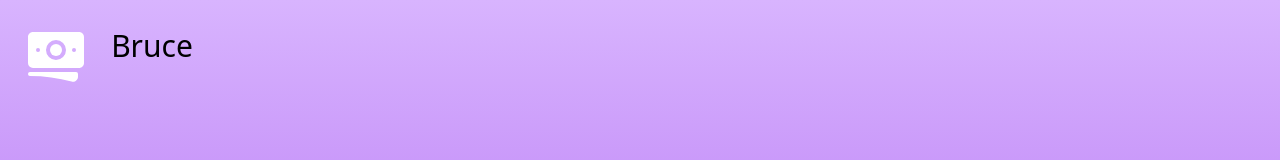
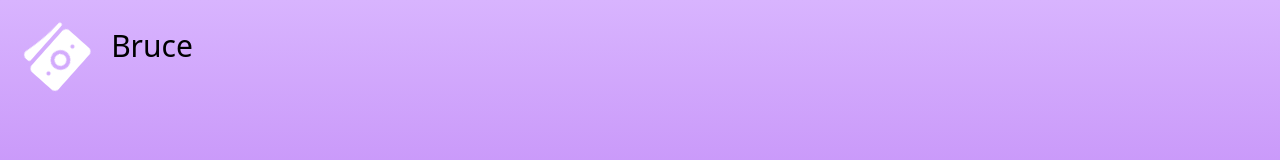
Before and after one commit to Bruce-CodeMan/framer-motion, a React (Vite) app: page / in a window 1280 px wide. Shown: the top 160 px of the page. Built offline with nearby package versions, Linux system fonts and the light colour scheme.

Commit message:
add rotate function

```diff
--- a/src/components/Home/index.tsx
+++ b/src/components/Home/index.tsx
@@ -23,7 +23,9 @@ const Home = () => {
                 <motion.button
                     className="text-white rounded-full border-2 border-slate-100 px-12 cursor-pointer text-[50px]"
                     whileHover={{ scale: 1.1 }}
-                    transition={{ type: "spring", stiffness: 400, damping: 10 }}
+                    transition={{ type: "spring", stiffness: 400, damping: 10, duration: 0.5 }}
+                    initial={{ x: -500 }}
+                    animate={{ x: 0 }}
                 >Click</motion.button>
             </Link>
         </div>
--- a/src/components/Navbar/index.tsx
+++ b/src/components/Navbar/index.tsx
@@ -5,14 +5,26 @@
  */
 
 import { BanknotesIcon } from "@heroicons/react/24/solid"
-import { motion } from "framer-motion"
+import { motion, useTime, useTransform } from "framer-motion"
 import { Link } from "react-router-dom"
 
 const Navbar = () => {
+
+    const time = useTime()
+    const rotate = useTransform(time, [0, 4000], [0, 360], { clamp: false })
+
     return (
         <div className="flex w-full py-6 px-6 fixed">
             <Link to="/">
-                <BanknotesIcon className="h-16 w-16 text-white flex items-center justify-center"/>
+                <motion.div
+                    style={{ rotate }}
+                >
+                    <BanknotesIcon
+                        className="h-16 w-16 text-white flex items-center justify-center"
+
+                    />
+                </motion.div>
+
             </Link>
 
             <motion.h1
```
